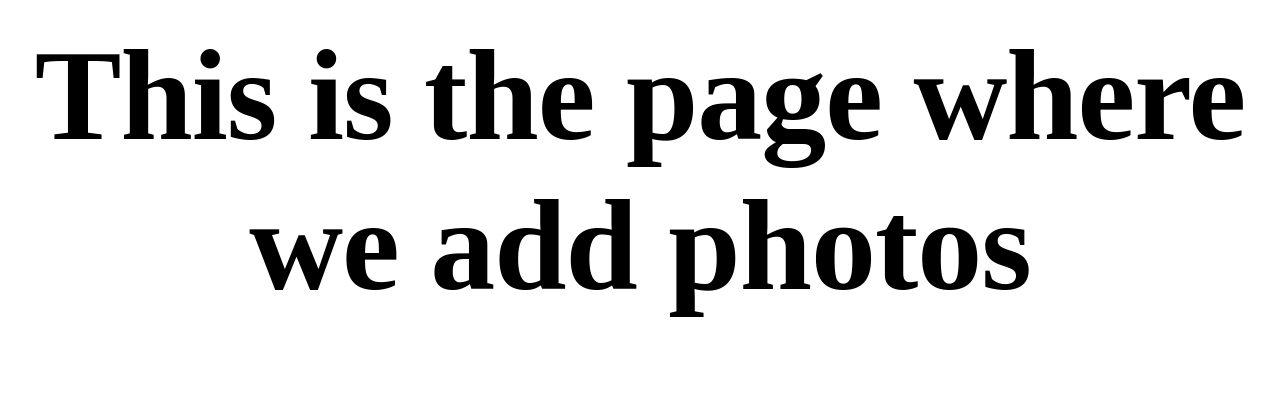
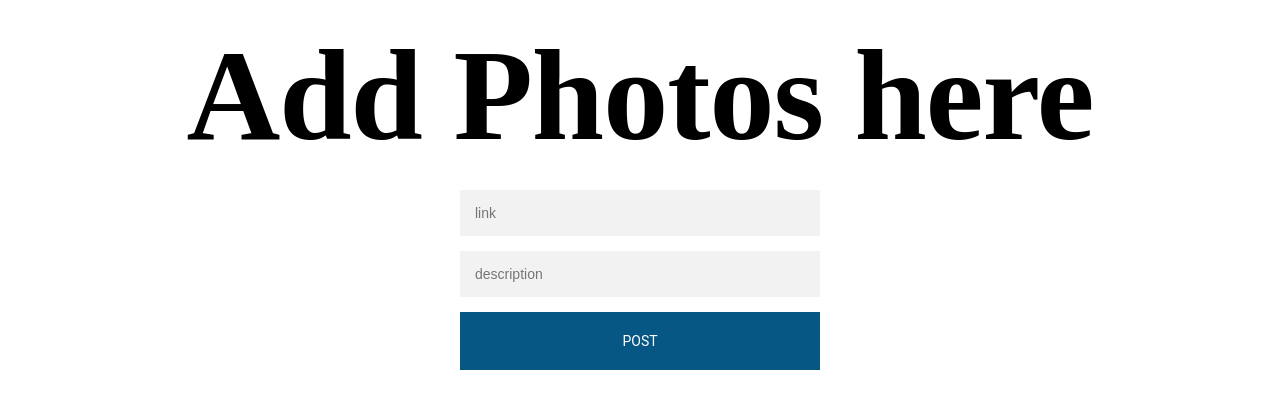
Before and after one commit to mmckeon16/oreilly-react, a React app in the folder photowall/: page /add-photo in a window 1280 px wide. Built offline with nearby package versions, Linux system fonts and the light colour scheme; a web font is replaced by a local one.

Commit message:
fixing up post order and css

```diff
--- a/photowall/src/Components/AddPhoto.js
+++ b/photowall/src/Components/AddPhoto.js
@@ -1,7 +1,30 @@
 import React from 'react';
 
-const AddPhoto = (props) => (
-    <h1> This is the page where we add photos</h1>
-)
+const AddPhoto = (props) => {
+    const handleSubmit = (event) => {
+        event.preventDefault();
+        const imageLink = event.target.elements.link.value;
+        const description = event.target.elements.description.value;
+        const post = {
+            id: Number(new Date()),
+            description: description,
+            imageLink:imageLink,
+        }
+        if(description && imageLink) {
+            props.onAddPhoto(post);
+        }
+    }
+
+    return (
+        <>
+            <h1> Add Photos here</h1>
+            <form className ="form" onSubmit = {handleSubmit}>
+                <input type="text" placeholder="link" name="link"/>
+                <input type = "text" placeholder="description" name="description"/>
+                <button>Post</button>
+            </form>
+        </>
+    )
+}
 
 export default AddPhoto;
--- a/photowall/src/Components/Main.js
+++ b/photowall/src/Components/Main.js
@@ -17,11 +17,15 @@ const Main = (props) => {
         setPostList(postList.filter(postList => postList !== postRemoved));
     }
 
+    const addPhoto = (postSubmitted) => {
+        setPostList(postList.concat([postSubmitted]));
+    }
+
     return (
         <>
+            {console.log(postList)}
             <Route exact path = "/" render ={() => (
                 <div>
-
                     <Title title={'Photowall'}/>
                     <PhotoWall
                         posts={postList}
@@ -30,24 +34,29 @@ const Main = (props) => {
                 </div>
             )} />
 
-            <Route path = "/add-photo" component = {AddPhoto}/>
+            <Route path = "/add-photo" render = {({history}) => (
+                <AddPhoto onAddPhoto={(addedPost) => {
+                    addPhoto(addedPost);
+                    history.push("/");
+                }} />
+            )}/>
         </>
     )
 };
 
 const simDBRequest = () =>  (
     [{
-        id: "0",
+        id: 0,
         description: "landscape",
         imageLink: "https://cdn.mos.cms.futurecdn.net/FUE7XiFApEqWZQ85wYcAfM-650-80.jpg"
     },
     {
-        id: "1",
+        id: 1,
         description: "alien",
         imageLink: "https://compote.slate.com/images/248266ae-bc3c-4aa2-a8d0-69a3f65d5500.jpg"
     },
     {
-        id: "2",
+        id: 2,
         description: "vacay",
         imageLink: "https://atlantis.nyc3.digitaloceanspaces.com/styled/8f4597e8d337d22501cede98b6b0ecb4"
     }]
--- a/photowall/src/Components/Photo.js
+++ b/photowall/src/Components/Photo.js
@@ -3,7 +3,7 @@
 const Photo = (props) => (
     //const post = this.props.post
     <figure className="figure">
-        <img src={props.post.imageLink} alt={props.post.description}/>
+        <img className="photo" src={props.post.imageLink} alt={props.post.description}/>
         <figcaption> <p> {props.post.description} </p></figcaption>
         <div className="button-container">
             <button className="remove-button" onClick={() => {
--- a/photowall/src/Components/PhotoWall.js
+++ b/photowall/src/Components/PhotoWall.js
@@ -5,9 +5,12 @@ import {Link} from 'react-router-dom';
 const PhotoWall =(props) => (
     <div>
         <Link className ="addIcon" to = "/add-photo"></Link>
-        <div>
-            {props.posts.map(
-                (post,index) => <Photo
+        <div className="photo-grid">
+            {props.posts
+                .sort(function(x,y) {
+                    return y.id-x.id
+                })
+                .map((post,index) => <Photo
                     key={index}
                     post={post}
                     onRemovePhoto = {props.onRemovePhoto}
--- a/photowall/src/styles/styles.css
+++ b/photowall/src/styles/styles.css
@@ -152,7 +152,7 @@ button, .button {
 }
 
 button:hover,.button:hover, button:focus, .button:focus {
-    border-color: #00f;
+    border-color: red;
     outline: 0;
 }
 
```
Lines whose indentation alone changed are shown as unchanged.
